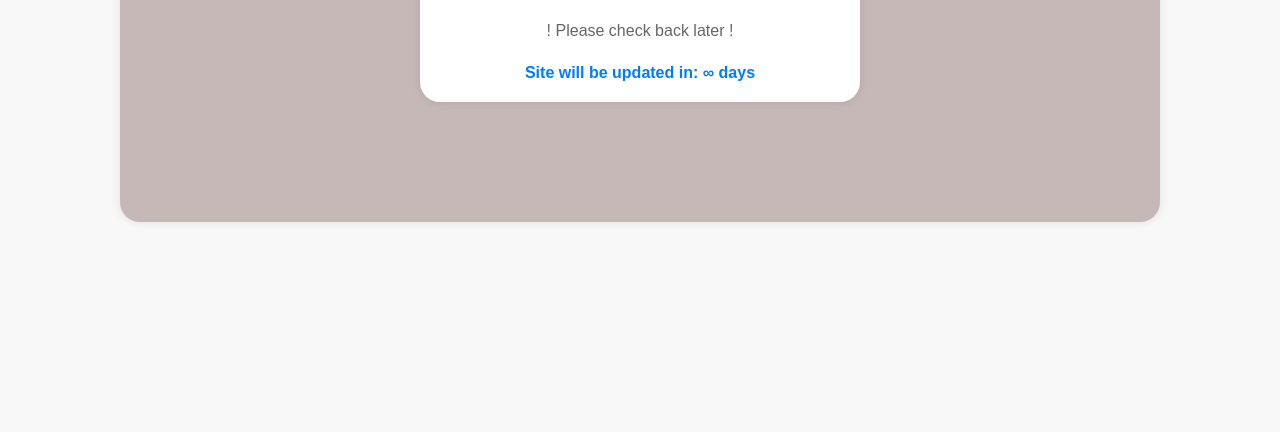
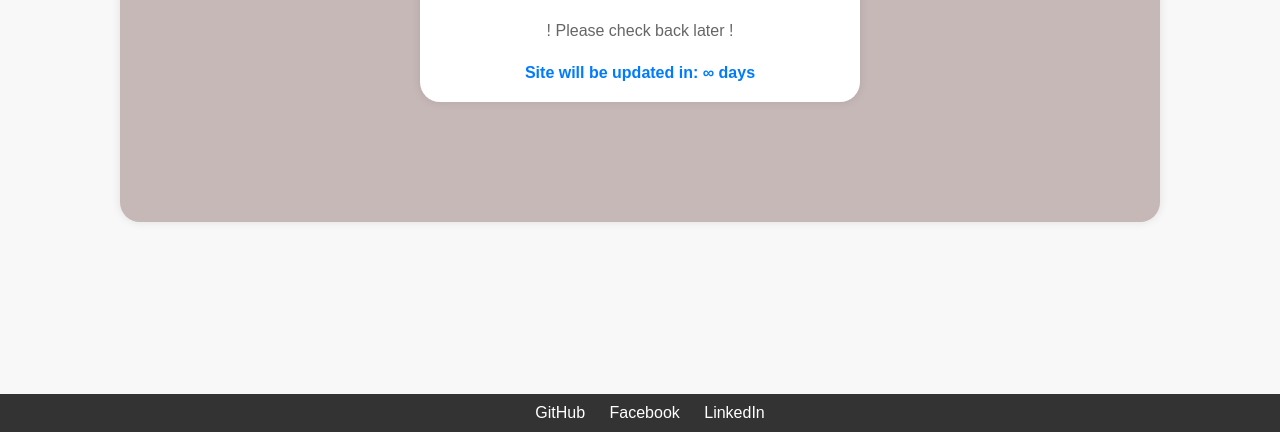
Before and after one commit to yrn369/portfolio, a plain HTML site: page index.html in a window 1280 px wide. Shown: the part 368-800 px from the top of the page. Drawn offline with Linux system fonts and the light colour scheme.

Commit message:
footer added

```diff
--- a/index.html
+++ b/index.html
@@ -19,6 +19,12 @@
         </div>
 
     </div>
+    <footer>
+
+        <a href="https://github.com/yrn369" target="_blank">GitHub</a>
+        <a href="https://www.facebook.com/profile.php?id=61553732649875" target="_blank">Facebook</a>
+        <a href="https://www.linkedin.com/in/yogesh-nyaupane-746b042a1/" target="_blank">LinkedIn</a>
+    </footer>
 </body>
 
 </html>
--- a/style.css
+++ b/style.css
@@ -67,3 +67,18 @@ h1 {
     font-weight: bold;
     margin-top: 20px;
 }
+footer {
+    background-color: #333;
+    color: #fff;
+    text-align: center;
+    padding: 10px;
+    position: fixed;
+    bottom: 0;
+    width: 100%;
+}
+
+footer a {
+    color: #fff;
+    text-decoration: none;
+    margin: 0 10px;
+}
```
